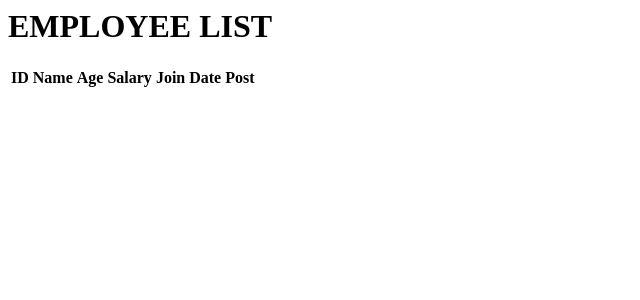
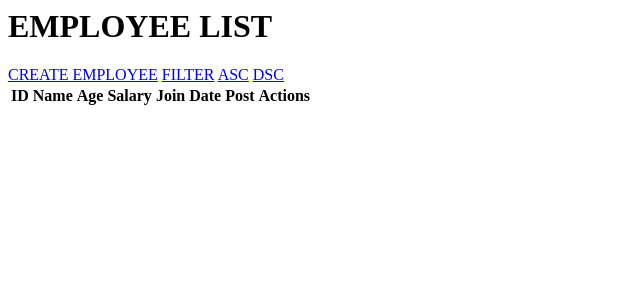
Before and after one commit to HarshShah-9/learning26, a Django app: page /employee/employeeList/ in a window 1280 px wide. Shown: the top 300 px of the page, without its empty margins (0-640 px from the left). Run offline with Django 5.2, Linux system fonts and the light colour scheme; data that the repository does not hold is empty.

Commit message:
Sorting & Filtering

```diff
--- a/employee/urls.py
+++ b/employee/urls.py
@@ -1,11 +1,15 @@
 from . import views
 from django.urls import path
 urlpatterns = [
-    path('employeeList/', views.employeeList),
+    path('employeeList/', views.employeeList,name="employeeList"),
     path('employeeFilter/', views.employeeFilter),
     path('createemployee/',views.createEmployee),
-    path('createEmployeeWithForm/',views.createEmployeeWithForm),
+    path('createEmployeeWithForm/',views.createEmployeeWithForm,name="createEmployeeWithForm"),
     path('createCourse/',views.createCourse),
     path('createDepartment/',views.createDepartment),
-    path('createbook/',views.createBook)
+    path('createbook/',views.createBook),
+    path("deleteEmployee/<int:id>",views.deleteEmployee,name="deleteEmployee"),
+    path("filterEmployee/",views.filterEmployee,name="filterEmployee"),
+    path("sortEmployee/<int:id>",views.sortEmployee,name="sortEmployee")
+
 ]
--- a/employee/views.py
+++ b/employee/views.py
@@ -1,4 +1,4 @@
-from django.shortcuts import render
+from django.shortcuts import render,HttpResponse,redirect
 from .models import Employee,Course,Department,Book
 from django.http import HttpResponse
 from .forms import EmployeeForm,CourseForm,DepartmentForm,BookForm
@@ -84,7 +84,7 @@ def createEmployeeWithForm(request):
     if request.method == "POST":
         form = EmployeeForm(request.POST)
         form.save() #it same as create
-        return HttpResponse("EMPLOYEE CREATED...")
+        return redirect("employeeList")
     else:
         #form object create --> html
         form = EmployeeForm() #form object
@@ -120,3 +120,25 @@ def createBook(request):
     else:
         form = BookForm()
         return render(request,"employee/createbook.html",{"form":form})
+
+def deleteEmployee(request,id):
+    print("id from url = ",id)
+    Employee.objects.filter(id=id).delete()
+    return redirect("employeeList")
+
+
+def filterEmployee(request):
+    print("filter employee called...")
+    employees = Employee.objects.filter(age__gte=25).values()
+    print("filter employees = ",employees)
+    return render(request,"employee/employeeList.html",{"employees":employees})
+
+def sortEmployee(request,id):
+    if id==1:
+        employees=Employee.objects.all().order_by("age").values()
+    elif id==2:
+        employees=Employee.objects.all().order_by("-age").values()
+    else:
+        employees=Employee.objects.all().values()
+
+    return render(request,"employee/employeeList.html",{"employees":employees})
--- a/templates/Employee/createEmployeeForm.html
+++ b/templates/Employee/createEmployeeForm.html
@@ -1,4 +1,4 @@
-<h1>CRETAE EMPLOYEEFORM</h1>
+<h1>CREATE EMPLOYEEFORM</h1>
 <form method="POST">
     {% csrf_token %}
     {{form}}
--- a/templates/Employee/employeeList.html
+++ b/templates/Employee/employeeList.html
@@ -1,15 +1,8 @@
 <h1>EMPLOYEE LIST</h1>
-
-
-{% for emp in employees  %}
-    {{emp.id}}
-    {{emp.name}}
-    {{emp.age}}
-    {{emp.salary}}
-    {{emp.join_date}}
-    {{emp.post}}
-{% endfor %}
-
+<a href="{% url 'createEmployeeWithForm'%}">CREATE EMPLOYEE<a/>
+<a href ="{% url 'filterEmployee' %}">FILTER</a>
+<a href ="{% url 'sortEmployee' 1%}">ASC</a>
+<a href ="{% url 'sortEmployee' 2%}">DSC</a>
 <table>
     <thead>
         <tr>
@@ -19,6 +12,7 @@
             <th>Salary</th>
             <th>Join Date</th>
             <th>Post</th>
+            <th>Actions</th>
         </tr>
     </thead>
     <tbody>
@@ -30,6 +24,9 @@
             <td>{{emp.salary}}</td>
             <td>{{emp.join_date}}</td>
             <td>{{emp.post}}</td>
+            <td>
+                 <a href = "{% url 'deleteEmployee' emp.id %}">DELETE</a>
+            </td>
         </tr>
         {% endfor %}
     </tbody>
```
